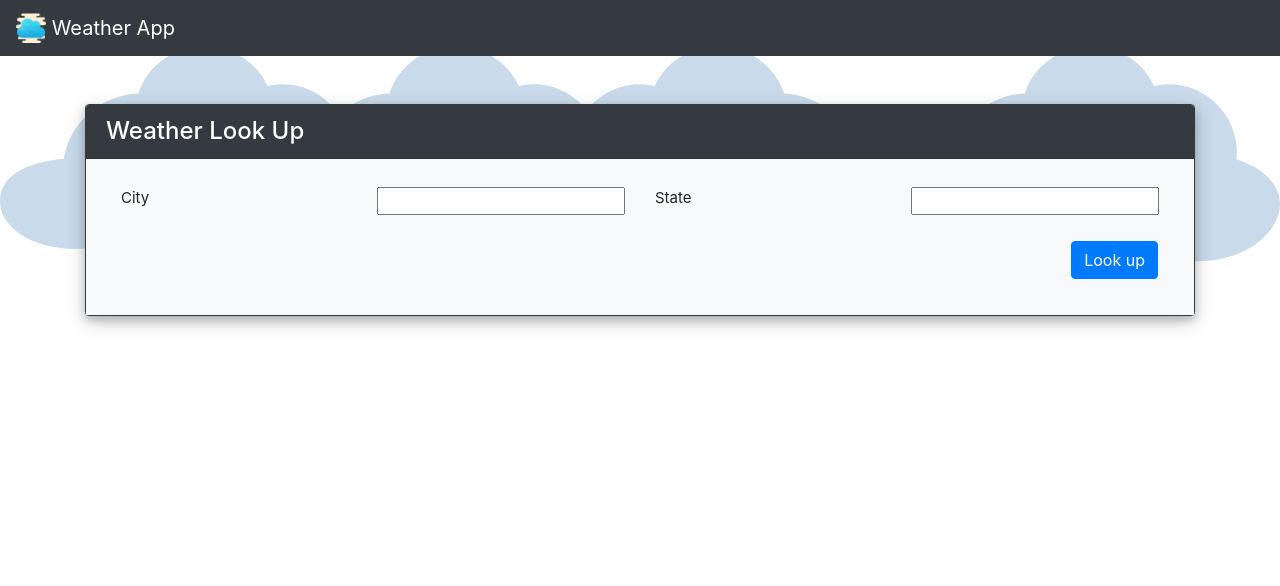
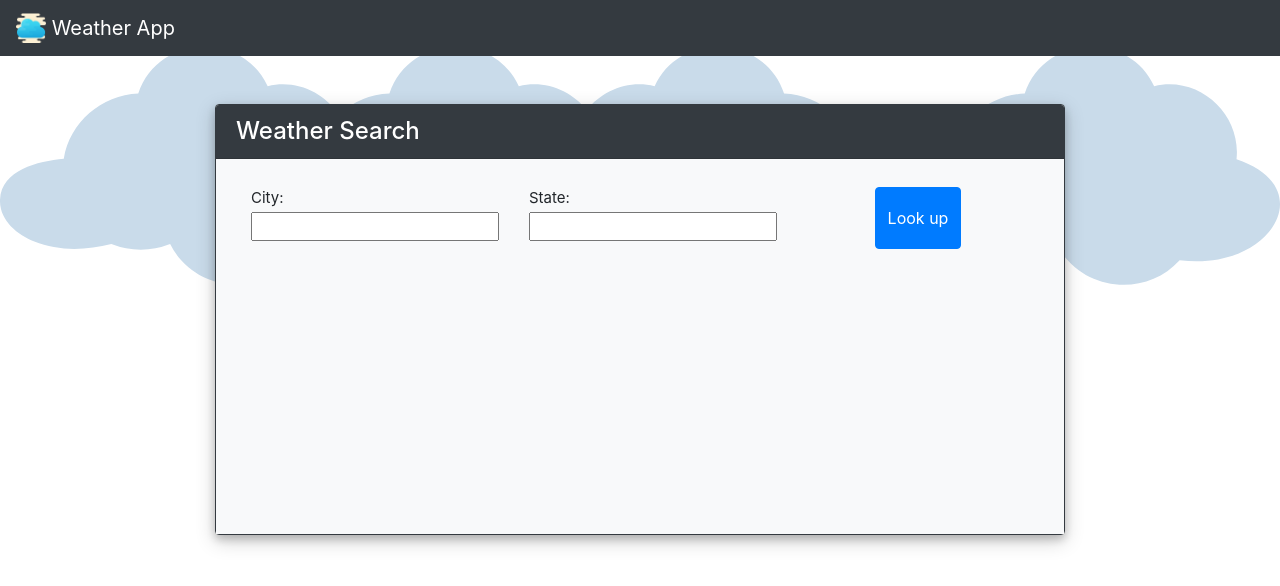
Before and after one commit to paul-gmz/ASE-Lab2, an Angular app: page / in a window 1280 px wide. Shown: the top 586 px of the page. Built offline with nearby package versions, Linux system fonts and the light colour scheme.

Commit message:
refactor, made state an abstract class, added hourlyWeather structure, added location var to simplify requests and html, updated weather view

```diff
--- a/src/app/top-navbar/top-navbar.component.html
+++ b/src/app/top-navbar/top-navbar.component.html
@@ -16,19 +16,12 @@
   <app-weather></app-weather>
 </div>
 
-<svg
-  id="clouds"
-  alt="Gray Clouds Background"
-  xmlns="http://www.w3.org/2000/svg"
-  width="100%"
-  height="485.677"
-  viewBox="0 0 2611.084 800"
->
-  <path
-    id="Path_39"
-    data-name="Path 39"
+<svg id="clouds" alt="Gray Clouds Background" xmlns="http://www.w3.org/2000/svg"
+  width="100%" height="485.677" viewBox="0 0 2611.084 800">
+
+  <path id="Path_39" data-name="Path 39"
     d="M2379.709,863.793c10-93-77-171-168-149-52-114-225-105-264,15-75,3-140,59-152,133-30,2.83-66.725,9.829-93.5,26.25-26.771-16.421-63.5-23.42-93.5-26.25-12-74-77-130-152-133-39-120-212-129-264-15-54.084-13.075-106.753,9.173-138.488,48.9-31.734-39.726-84.4-61.974-138.487-48.9-52-114-225-105-264,15a162.027,162.027,0,0,0-103.147,43.044c-30.633-45.365-87.1-72.091-145.206-58.044-52-114-225-105-264,15-75,3-140,59-152,133-53,5-127,23-130,83-2,42,35,72,70,86,49,20,106,18,157,5a165.625,165.625,0,0,0,120,0c47,94,178,113,251,33,61.112,8.015,113.854-5.72,150.492-29.764a165.62,165.62,0,0,0,110.861-3.236c47,94,178,113,251,33,31.385,4.116,60.563,2.495,86.487-3.311,25.924,5.806,55.1,7.427,86.488,3.311,73,80,204,61,251-33a165.625,165.625,0,0,0,120,0c51,13,108,15,157-5a147.188,147.188,0,0,0,33.5-18.694,147.217,147.217,0,0,0,33.5,18.694c49,20,106,18,157,5a165.625,165.625,0,0,0,120,0c47,94,178,113,251,33C2446.709,1093.793,2554.709,922.793,2379.709,863.793Z"
-    transform="translate(142.69 -634.312)"
-    fill="#c9dbea"
-  />
+    transform="translate(142.69 -634.312)" fill="#c9dbea">
+  </path>
+
 </svg>
--- a/src/app/weather/weather.component.html
+++ b/src/app/weather/weather.component.html
@@ -1,74 +1,62 @@
-<div class="container-xl">
+<div class="container-xl" style="max-width: 55em;">
   <div class="card border-dark mb-3">
     <div class="card-header h4">
-      Weather Look Up
+      Weather Search
     </div>
-    <div class="card-body bg-light">
+
+    <div class="card-body bg-light" style="min-height: 25em;">
       <div class="container-fluid">
         <div class="row mt-2">
-          <div class="col-sm">
-            <label>City</label>
+          <div class="col-sm" style="display: flex; justify-content: center;">
+            <label>City:
+              <input [(ngModel)]="city" type="text" name="city" style="margin-top: 3px" />
+            </label>
           </div>
-          <div class="col-sm">
-            <input [(ngModel)]="city" type="text" name="city" />
+
+          <div class="col-sm" style="display: flex; justify-content: center;">
+            <label>State:
+              <input [(ngModel)]="state" type="text" name="state" style="margin-top: 3px"/>
+            </label>
           </div>
-          <div class="col-sm">
-            <label>State</label>
-          </div>
-          <div class="col-sm">
-            <input [(ngModel)]="state" type="text" name="state" />
+
+          <div class="col-sm" style="display: flex; justify-content: center;">
+            <button (click)="getWeather()" id="buttonSerach" type="button"
+                    style="margin:0" class="btn btn-primary">Look up
+            </button>
           </div>
         </div>
 
-        <div class="row justify-content-end mt-2">
-          <button
-            (click)="handleClick($event)"
-            id="buttonSerach"
-            type="button"
-            style="margin:1em"
-            class="btn btn-primary"
-          >
-            Look up
-          </button>
-        </div>
+        <div class="card text-white bg-dark mb-3 center" style="max-width: 50em; margin-top: 25px" *ngIf="showWeatherData">
+          <div class="card-header center">
+            Weather in {{ location }}
+          </div>
 
-        <div
-          class="card text-white bg-dark mb-3 center"
-          style="max-width: 50em;"
-          *ngIf="showWeatherData"
-        >
-          <div class="card-header center" *ngIf="isCityData == true">
-            Weather in {{ city }}
-          </div>
-          <div class="card-header center" *ngIf="isCityData == false">
-            Weather in {{ state }}
-          </div>
           <div class="card-body">
             <table class="table table-dark">
               <tbody>
                 <tr>
-                  <th scope="row">Temparature</th>
-                  <td>{{ currWeatherdata.temp }}</td>
+                  <td>Temperature</td>
+                  <td>{{ currentWeather.temp }} °F</td>
                 </tr>
                 <tr>
-                  <th scope="row">Feels Like</th>
-                  <td>{{ currWeatherdata.feels_like }}</td>
+                  <td>Feels Like</td>
+                  <td>{{ currentWeather.feels_like }} °F</td>
                 </tr>
                 <tr>
-                  <th scope="row">Minimum Temparature</th>
-                  <td>{{ currWeatherdata.temp_min }}</td>
+                  <td>Minimum Temperature</td>
+                  <td>{{ currentWeather.temp_min }} °F</td>
                 </tr>
                 <tr>
-                  <th scope="row">Maximum Temparature</th>
-                  <td>{{ currWeatherdata.temp_max }}</td>
+                  <td>Maximum Temperature</td>
+                  <td>{{ currentWeather.temp_max }} °F</td>
                 </tr>
                 <tr>
-                  <th scope="row">Pressure</th>
-                  <td>{{ currWeatherdata.pressure }}</td>
+                  <td>Pressure</td>
+                  <td>{{ currentWeather.pressure }} hPa</td>
                 </tr>
                 <tr>
-                  <th scope="row">Humidity</th>
-                  <td>{{ currWeatherdata.humidity }}</td>
+                  <td>Humidity</td>
+                  <td>{{ currentWeather.humidity }}%</td>
                 </tr>
               </tbody>
             </table>
--- a/src/app/weather/weather.component.ts
+++ b/src/app/weather/weather.component.ts
@@ -1,53 +1,55 @@
-import { Component, OnInit } from "@angular/core";
-import { createOfflineCompileUrlResolver } from "@angular/compiler";
-import { State } from "./state";
-import { WeatherService } from "./weather.service";
-import { WeatherData } from "./weatherData";
-import { Observable, Subject } from "rxjs";
+import { Component, OnInit } from '@angular/core';
+import { State } from './state';
+import { WeatherService } from './weather.service';
+import { CurrentWeather, HourlyWeather } from './weather';
 
 @Component({
-  selector: "app-weather",
-  templateUrl: "./weather.component.html",
-  styleUrls: ["./weather.component.css"],
+  selector: 'app-weather',
+  templateUrl: './weather.component.html',
+  styleUrls: ['./weather.component.css'],
   providers: [WeatherService]
 })
+
 export class WeatherComponent implements OnInit {
-  city: string = "";
-  state: string = "";
-  currWeatherdata: WeatherData;
+  city = '';
+  state = '';
+  location = '';
+  currentWeather: CurrentWeather;
+  hourlyWeather: HourlyWeather;
   errorMsg: string;
-  showWeatherData: boolean = false;
-  clickStream: Observable<any> = new Subject<any>();
-  isCityData: boolean = false;
+  showWeatherData = false;
 
   constructor(private weatherService: WeatherService) {}
   ngOnInit(): void {}
 
-  handleClick(event: Event) {
-    if (this.city != "" || this.state != "") {
-      if (this.city != "") {
-        this.isCityData = true;
-        this.weatherService.getCurrentWeatherByCity(this.city).subscribe(
-          cwd => (this.currWeatherdata = cwd),
-          error => (this.errorMsg = <any>error)
-        );
-        this.showWeatherData = true;
-        console.log(this.currWeatherdata);
+  getWeather() {
+    if (this.city.trim() === '' && this.state.trim() === '') {
+      alert('Please enter a city or state');
+      return;
+    }
+
+    if (this.city !== '') {
+      this.location = this.city;
+      this.city = '';
+
+    } else {
+      if (this.state.length === 2) {
+        this.location = State.getState(this.state);
       } else {
-        this.isCityData = false;
-        if (this.state.length == 2) {
-          let s = new State(this.state);
-          this.state = s.getState(this.state);
-        }
-        console.log(this.state);
-        this.weatherService.getCurrentWeatherByCity(this.state).subscribe(
-          cwd => (this.currWeatherdata = cwd),
-          error => (this.errorMsg = <any>error)
-        );
-        this.showWeatherData = true;
+        this.location = this.state;
       }
-    } else {
-      alert("Fill at least one textbox");
+      this.state = '';
     }
+
+    console.log(this.location);
+    this.weatherService.getCurrentWeather(this.location).subscribe(
+      cwd => (this.currentWeather = cwd),
+      error => (this.errorMsg = error as any)
+    );
+    this.weatherService.getHourlyWeather(this.location).subscribe(
+      cwd => (this.hourlyWeather = cwd),
+      error => (this.errorMsg = error as any)
+    );
+    this.showWeatherData = true;
   }
 }
--- a/src/app/weather/weather.service.ts
+++ b/src/app/weather/weather.service.ts
@@ -1,31 +1,36 @@
-import { Injectable } from "@angular/core";
-import { WeatherData } from "./weatherData";
-import { HttpClient, HttpErrorResponse } from "@angular/common/http";
-import { Observable, throwError } from "rxjs";
-import { catchError, tap, map } from "rxjs/operators";
+import { Injectable } from '@angular/core';
+import { CurrentWeather, HourlyWeather } from './weather';
+import { HttpClient, HttpErrorResponse } from '@angular/common/http';
+import { Observable, throwError } from 'rxjs';
+import { catchError, tap, map } from 'rxjs/operators';
 
 @Injectable()
 export class WeatherService {
-  private apiUrl: string = "https://api.openweathermap.org/data/2.5/weather?q=";
-  private apiKey: string = "ad549223cd4887aaf3b228e8a368abdc";
-  private url: string = "";
+  private currentUrl = 'https://api.openweathermap.org/data/2.5/weather?q=';
+  private hourlyUrl = 'http://api.openweathermap.org/data/2.5/forecast?q=';
+  private urlParams = ',US&units=imperial&appid=';
+  private apiKey = 'ad549223cd4887aaf3b228e8a368abdc';
+  private url = '';
   constructor(private http: HttpClient) {}
 
-  getCurrentWeatherByCity(city: string): Observable<WeatherData> {
-    this.url = `${this.apiUrl}${city}&units=imperial&appid=${this.apiKey}`;
-    return this.http.get<WeatherData>(this.url).pipe(
+  getCurrentWeather(location: string): Observable<CurrentWeather> {
+    this.url = `${this.currentUrl}${location}${this.urlParams}${this.apiKey}`;
+    return this.http.get<CurrentWeather>(this.url).pipe(
       map(res => {
-        return res["main"];
+        return res['main'];
       }),
-      tap(data => console.log("All Data" + JSON.stringify(data))),
+      tap(data => console.log('All Data' + JSON.stringify(data))),
       catchError(this.handleError)
     );
   }
 
-  getCurrentWeatherByState(state: string): Observable<WeatherData> {
-    this.url = `${this.apiUrl}${state}&units=imperial&appid=${this.apiKey}`;
-    return this.http.get<WeatherData>(this.url).pipe(
-      tap(data => console.log("All Data" + JSON.stringify(data))),
+  getHourlyWeather(location: string): Observable<HourlyWeather> {
+    this.url = `${this.hourlyUrl}${location}${this.urlParams}${this.apiKey}`;
+    return this.http.get<HourlyWeather>(this.url).pipe(
+      map(res => {
+        return res['main'];
+      }),
+      tap(data => console.log('All Data' + JSON.stringify(data))),
       catchError(this.handleError)
     );
   }
--- /dev/null
+++ b/src/app/weather/weather.ts
@@ -0,0 +1,17 @@
+export interface CurrentWeather {
+  temp: number;
+  feels_like: number;
+  temp_min: number;
+  temp_max: number;
+  pressure: number;
+  humidity: number;
+}
+
+export interface HourlyWeather {
+  temp: number;
+  feels_like: number;
+  temp_min: number;
+  temp_max: number;
+  pressure: number;
+  humidity: number;
+}
```
Also changed, not shown: src/app/app.module.ts (+6 -6 lines), src/app/weather/state.ts (+121 -122 lines), src/app/weather/weatherData.ts (deleted, +0 -8 lines).
